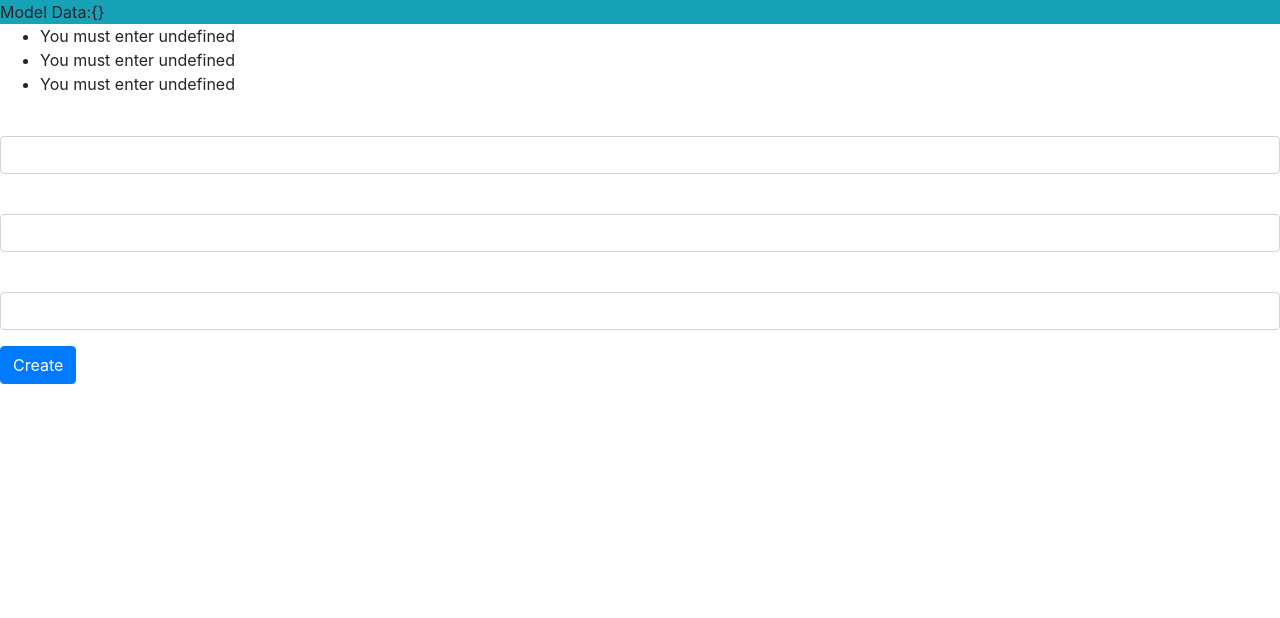
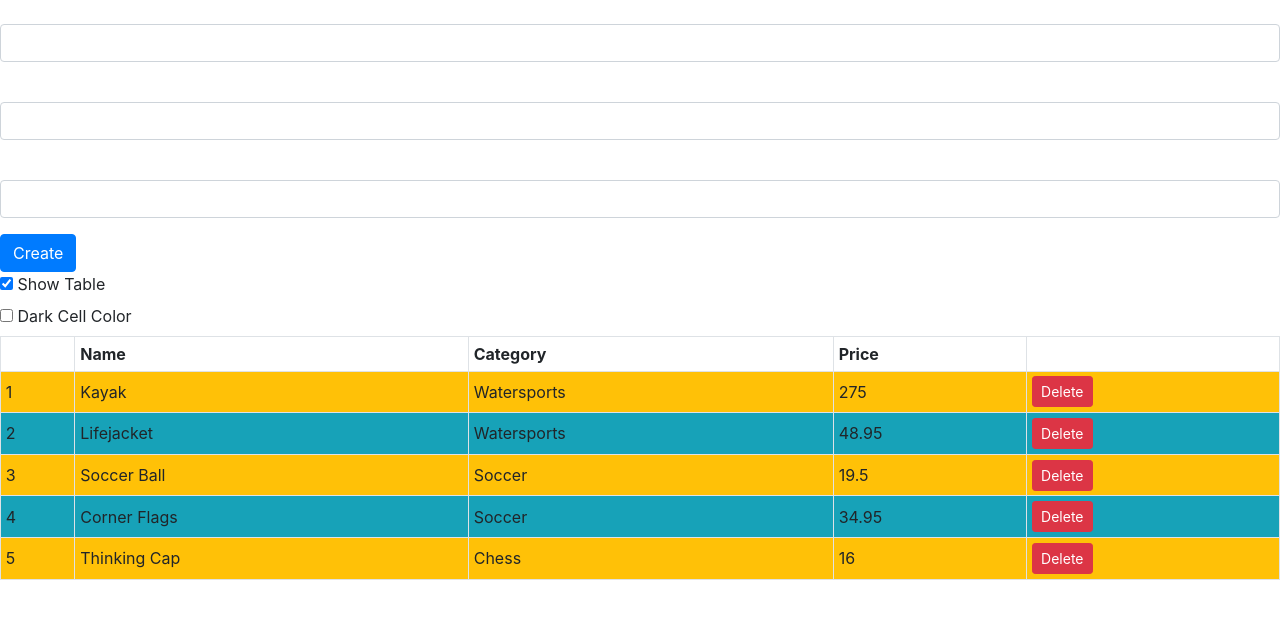
Before and after one commit to savinovvu/Angular_examples, an Angular app: page / in a window 1280 px wide. Shown: the top 618 px of the page. Built offline with nearby package versions, Linux system fonts and the light colour scheme.

Commit message:
structure directives.

```diff
--- a/src/app/app.component.html
+++ b/src/app/app.component.html
@@ -1,31 +1,66 @@
-<div class="bg-info p-a-1 m-b-1">Model Data:{{jsonProduct}}</div>
-<form (ngSubmit)="submitForm(form)" [formGroup]="form" novalidate>
-  <div class="bg-danger p-a-1 m-b-1" *ngIf="formSubmitted && form.invalid">
-    There are problems with the form
-  </div>
-  <ul>
-    <li *ngFor="let error of form.getFormValidationMessages()">
-      {{error}}
-    </li>
-  </ul>
-
-
+<div class="col-xs-4">
+  <form novalidate [formGroup]="form" (ngSubmit)="submitForm(form)">
     <div class="form-group" *ngFor="let control of form.productControls">
       <label>{{control.label}}</label>
-    <input class="form-control"
-           [(ngModel)]="newProduct[control.modelProperty]"
+      <input class="form-control" [(ngModel)]="newProduct[control.modelProperty]"
              name="{{control.modelProperty}}"
              formControlName="{{control.modelProperty}}"/>
       <ul class="text-danger list-unstyled"
-        *ngIf="(formSubmitted || control.dirty) && control.invalid">
-      <li *ngFor="let error of control.getValidationMessages()">
-        {{error}}
-      </li>
+          *ngIf="(formSubmitted || control.dirty) && !control.valid">
+        <li *ngFor="let error of control.getValidationMessages()">{{error}}</li>
       </ul>
     </div>
-
-  <button [disabled]="formSubmitted && form.invalid"
-          [class.btn-secondary]="formSubmitted && form.invalid"
-          class="btn btn-primary" type="submit">Create
+    <button class="btn btn-primary" type="submit"
+            [disabled]="formSubmitted && !form.valid"
+            [class.btn-secondary]="formSubmitted && !form.valid">Create
     </button>
   </form>
+</div>
+
+<div class="col-xs-8">
+
+  <div class="checkbox">
+    <label>
+      <input type="checkbox" [(ngModel)]="showTable"/>
+      Show Table
+    </label>
+  </div>
+  <div class="checkbox">
+    <label>
+      <input type="checkbox" [(ngModel)]="darkColor"/>
+      Dark Cell Color
+    </label>
+  </div>
+  <table *paIf="showTable" [paCellDarkColor]="darkColor" class="table table-sm table-bordered table-striped">
+    <tr>
+      <th></th>
+      <th>Name</th>
+      <th>Category</th>
+      <th>Price</th>
+    </tr>
+    <!--<tr *ngFor="let item of getProducts(); let i = index"
+        [pa-attr]="getProducts().length < 6 ? 'bg-success' : 'bg-warning'"
+        [pa-product]="item" (pa-category)="newProduct.category=$event">
+      <td>{{i + 1}}</td>
+      <td>{{item.name}}</td>
+      <td [pa-attr]="item.category == 'Soccer' ? 'bg-info' : null">
+        {{item.category}}
+      </td>
+      <td [pa-attr]="'bg-info'">{{item.price}}</td>
+    </tr>-->
+    <!--<ng-template [paForOf]="getProducts()" let-item let-i="index" let-odd="odd" let-even="even">-->
+    <tr *paFor="let item of getProducts() let i = index; let odd = odd; let even = even" [class.bg-info]="odd"
+        [class.bg-warning]="even">
+      <td style="vertical-align:middle">{{i + 1}}</td>
+      <td style="vertical-align:middle">{{item.name}}</td>
+      <td style="vertical-align:middle">{{item.category}}</td>
+      <td style="vertical-align:middle">{{item.price}}</td>
+      <td class="text-xs-center">
+        <button class="btn btn-danger btn-sm" (click)="deleteProduct(item.id)">
+          Delete
+        </button>
+      </td>
+    </tr>
+    <!--</ng-template>-->
+  </table>
+</div>
--- a/src/app/app.component.ts
+++ b/src/app/app.component.ts
@@ -1,8 +1,8 @@
-import {ApplicationRef, Component} from '@angular/core';
-import {Model} from './repository/model.service';
-import {Product} from './model/product.model';
-import {NgForm} from '@angular/forms';
-import {ProductFormGroup} from './formValidators/productFormGroup';
+import {Product} from "./model/product.model";
+import {ProductFormGroup} from "./formValidators/productFormGroup";
+import {Model} from "./repository/model.service";
+import {Component} from "@angular/core";
+import {NgForm} from "@angular/forms";
 
 @Component({
   selector: 'app-root',
@@ -11,10 +11,28 @@ import {ProductFormGroup} from './formValidators/productFormGroup';
 })
 export class ProductComponent {
   model: Model = new Model();
-  selectedProduct: string;
+  form: ProductFormGroup = new ProductFormGroup();
+  showTable: boolean = true;
   newProduct: Product = new Product();
   formSubmitted: boolean = false;
-  form: ProductFormGroup = new ProductFormGroup();
+
+  getProduct(key: number): Product {
+    return this.model.getProduct(key);
+  }
+
+  getProducts(): Product[] {
+    return this.model.getProducts();
+  }
+
+
+  addProduct(p: Product) {
+    this.model.saveProduct(p);
+  }
+
+  deleteProduct(key: number) {
+    this.model.deleteProduct(key);
+  }
+
 
   submitForm(form: NgForm) {
     this.formSubmitted = true;
@@ -25,23 +43,4 @@ export class ProductComponent {
       this.formSubmitted = false;
     }
   }
-
-  getProduct(key: number): Product {
-    return this.model.getProduct(key);
-  }
-
-  getProducts(): Product[] {
-    return this.model.getProducts();
-  }
-
-
-  get jsonProduct() {
-    return JSON.stringify(this.newProduct);
-  }
-
-  addProduct(product: Product) {
-    console.log('New Product: ' + this.jsonProduct);
-  }
-
-
 }
--- /dev/null
+++ b/src/app/directive/pa-attr.directive.ts
@@ -0,0 +1,22 @@
+import {Directive, EventEmitter, HostBinding, HostListener, Input, Output} from "@angular/core";
+import {Product} from "../model/product.model";
+
+@Directive({
+  selector: "[pa-attr]"
+})
+export class PaAttrDirective {
+  @Input("pa-attr")
+  @HostBinding("class")
+  bgClass: string;
+  @Input("pa-product")
+  product: Product;
+  @Output("pa-category")
+  click = new EventEmitter<string>();
+
+  @HostListener("click")
+  triggerCustomEvent() {
+    if (this.product != null) {
+      this.click.emit(this.product.category);
+    }
+  }
+}
--- /dev/null
+++ b/src/app/directive/pa-cell-color-switcher.directive.ts
@@ -0,0 +1,41 @@
+import {ContentChild, ContentChildren, Directive, Input, QueryList, SimpleChange} from '@angular/core';
+import {PaCellColor} from "./pa-cell-color.directive";
+
+@Directive({
+  selector: 'table'
+})
+export class PaCellColorSwitcher {
+
+  @Input("paCellDarkColor")
+  modelProperty: boolean;
+  /*
+    @ContentChild(PaCellColor)
+    contentChild: PaCellColor;
+  */
+  /*
+    ngOnChanges(changes: { [property: string]: SimpleChange }) {
+      if (this.contentChild != null) {
+        this.contentChild.setColor(changes["modelProperty"].currentValue);
+      }*/
+
+  @ContentChildren(PaCellColor)
+  contentChildren: QueryList<PaCellColor>;
+
+  ngOnChanges(changes: { [property: string]: SimpleChange }) {
+    this.updateContentChildren(changes["modelProperty"].currentValue);
+  }
+
+  private updateContentChildren(dark: boolean) {
+    if (this.contentChildren != null && dark != undefined) {
+      this.contentChildren.forEach((child, index) => {
+        child.setColor(index % 2 ? dark : !dark);
+      });
+    }
+  }
+
+  ngAfterContentInit(){
+    this.contentChildren.changes.subscribe(() => {
+      setTimeout(() => this.updateContentChildren(this.modelProperty), 0);
+    });
+  }
+}
--- /dev/null
+++ b/src/app/directive/pa-cell-color.directive.ts
@@ -0,0 +1,19 @@
+import {ContentChild, Directive, HostBinding, Input} from '@angular/core';
+
+@Directive({
+  selector: 'td'
+})
+export class PaCellColor {
+
+
+  @HostBinding("class")
+  bgClass: string = "";
+
+  setColor(dark: boolean) {
+    this.bgClass = dark ? "bg-inverse" : "";
+  }
+
+  constructor() {
+  }
+
+}
--- /dev/null
+++ b/src/app/directive/pa-iterator.directive.ts
@@ -0,0 +1,80 @@
+import {
+  ChangeDetectorRef, Directive, Input, IterableDiffer, IterableDiffers, OnInit, TemplateRef,
+  ViewContainerRef, ViewRef
+} from '@angular/core';
+import {promise} from "selenium-webdriver";
+import Thenable = promise.Thenable;
+import {TrackByFunction} from "@angular/core/src/change_detection/differs/iterable_differs";
+
+@Directive({
+  selector: '[paForOf]'
+})
+export class PaIteratorDirective {
+  private differ: IterableDiffer<Object>;
+  private views: Map<any, PaIteratorContext> = new Map<any, PaIteratorContext>();
+
+  constructor(private container: ViewContainerRef,
+              private template: TemplateRef<Object>,
+              private differs: IterableDiffers,
+              private changeDetector: ChangeDetectorRef) {
+  }
+
+  @Input("paForOf")
+  dataSource: any;
+
+  ngOnInit() {
+    this.differ = this.differs.find(this.dataSource).create(null);
+  }
+
+
+  ngDoCheck() {
+    let changes = this.differ.diff(this.dataSource);
+    if (changes != null) {
+      let number;
+      changes.forEachAddedItem(x =>number++);
+      changes.forEachAddedItem(addition => {
+        let context = new PaIteratorContext(addition.item,
+          addition.currentIndex, number);
+        context.view = this.container.createEmbeddedView(this.template,
+          context);
+        this.views.set(addition.trackById, context);
+      });
+      let removals = false;
+      changes.forEachRemovedItem(removal => {
+        removals = true;
+        let context = this.views.get(removal.trackById);
+        if (context != null) {
+          this.container.remove(this.container.indexOf(context.view));
+          this.views.delete(removal.trackById);
+        }
+      });
+      if (removals) {
+        let index = 0;
+        this.views.forEach(context =>
+          context.setData(index++, this.views.size));
+      }
+    }
+  }
+}
+
+class PaIteratorContext {
+  index: number;
+  odd: boolean;
+  even: boolean;
+  first: boolean;
+  last: boolean;
+  view: ViewRef;
+
+  constructor(public $implicit: any,
+              public position: number, total: number) {
+    this.setData(position, total);
+  }
+
+  setData(index: number, total: number) {
+    this.index = index;
+    this.odd = index % 2 == 1;
+    this.even = !this.odd;
+    this.first = index == 0;
+    this.last = index == total - 1;
+  }
+}
--- /dev/null
+++ b/src/app/directive/pa-structure.directive.ts
@@ -0,0 +1,25 @@
+import {Directive, Input, SimpleChange, TemplateRef, ViewContainerRef} from '@angular/core';
+
+@Directive({
+  selector: '[paIf]'
+})
+export class PaStructureDirective {
+
+  constructor(private container: ViewContainerRef,
+              private  template: TemplateRef<Object>) {
+  }
+
+  @Input("paIf")
+  expressionResult: boolean;
+
+  ngOnChanges(changes: {[property: string]:SimpleChange}){
+    let change = changes["expressionResult"];
+    /*!change.isFirstChange() && */
+    if(change.currentValue) {
+      this.container.createEmbeddedView(this.template);
+    }else {
+      this.container.clear();
+    }
+  }
+
+}
```
Also changed, not shown: src/app/app.module.ts (+15 -4 lines). Lines whose indentation alone changed are shown as unchanged.
